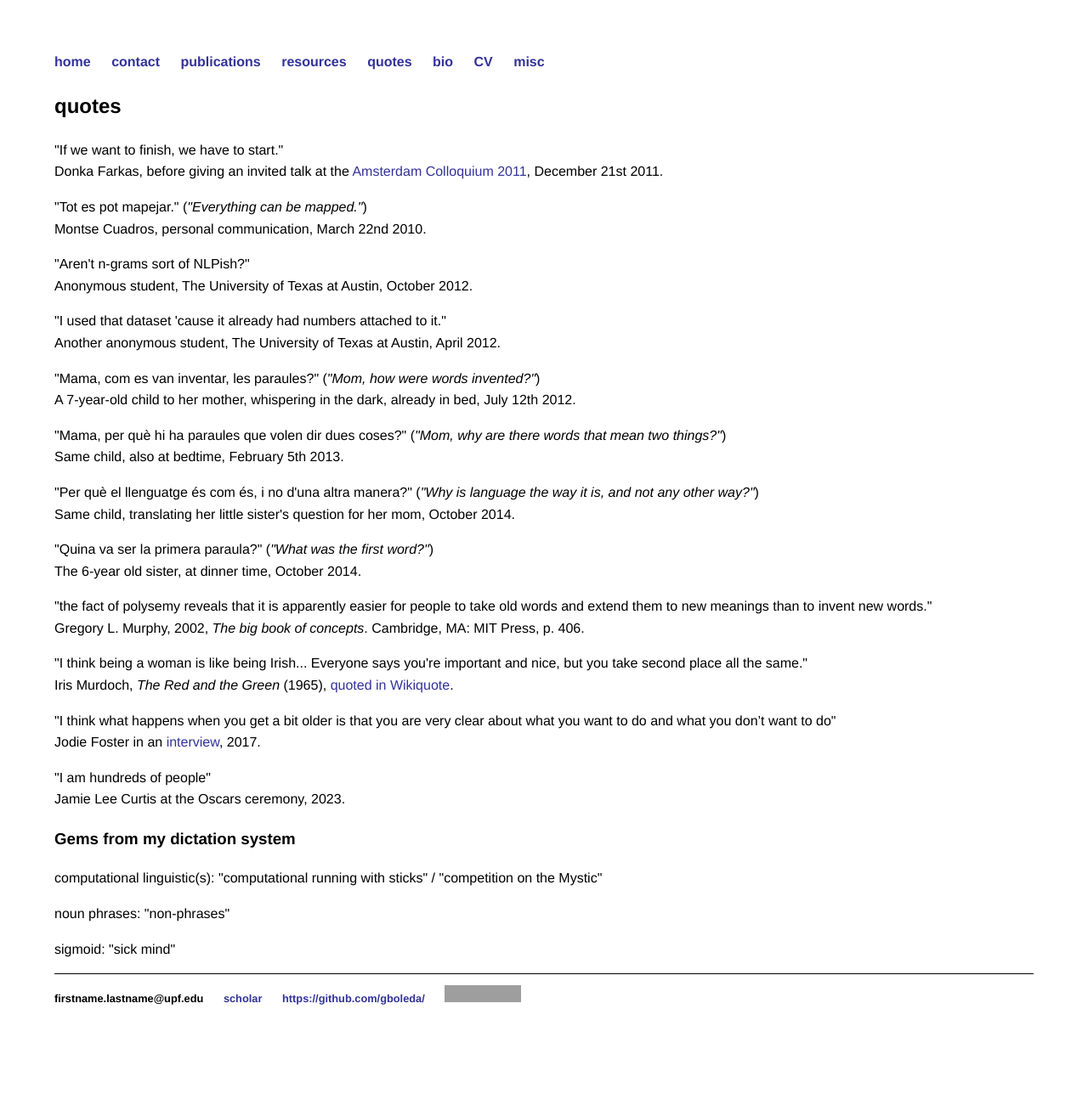
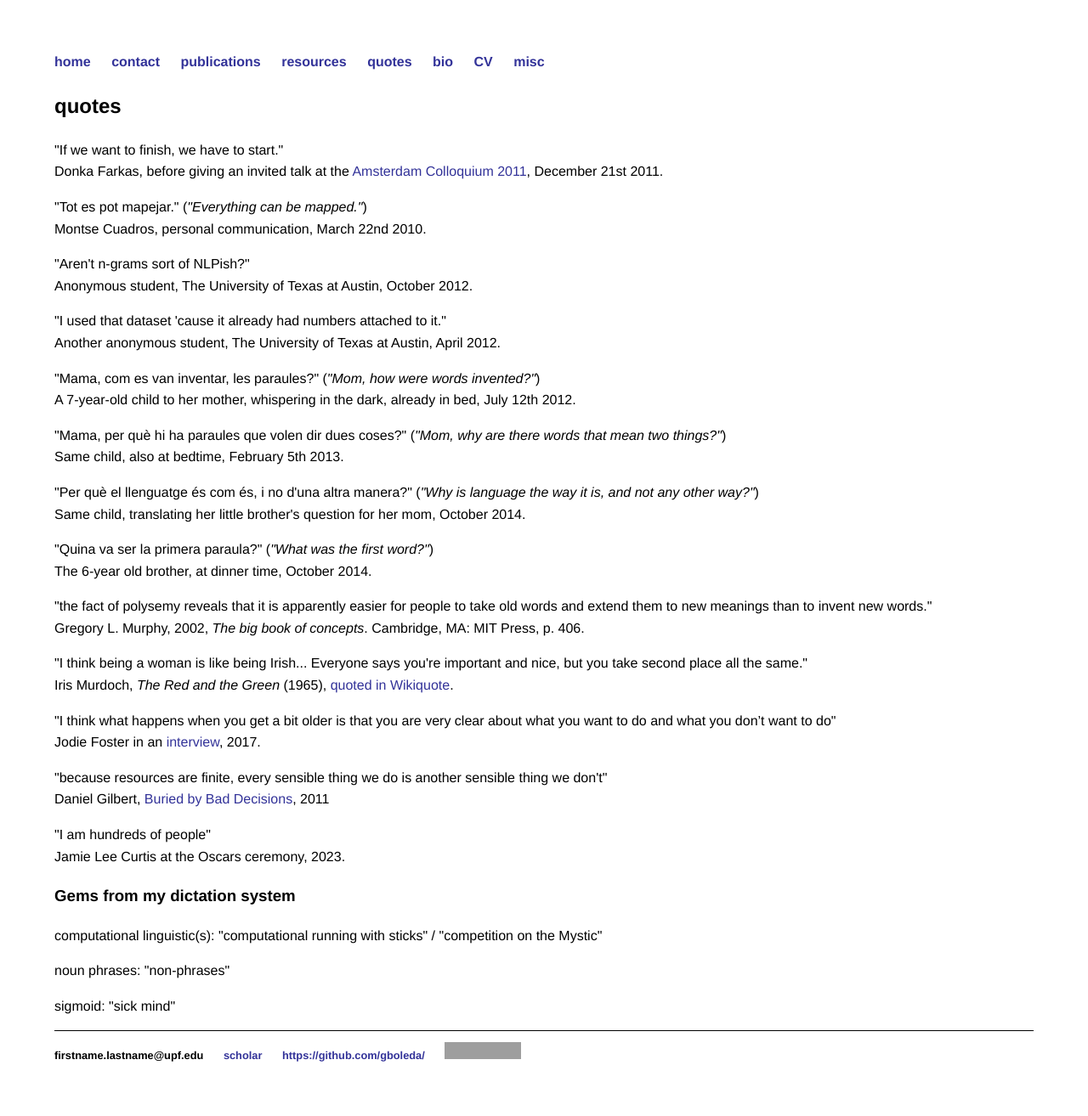
Before and after one commit to gboleda/gboleda.github.io, a Jekyll site: the page built from quotes.html, in a window 1280 px wide. Shown: the whole page at 85% size. Built offline with Jekyll 4.4.1, drawn with Linux system fonts in a browser that asks for light colours; before the commit the page ends 1246 px from its top, so only the background shows below that; grey boxes are pictures that could not be loaded.

Commit message:
small changes

```diff
--- a/quotes.html
+++ b/quotes.html
@@ -32,11 +32,11 @@ Montse Cuadros, personal communication, March 22nd 2010.
 </p>
 
 <p>"Per què el llenguatge és com és, i no d'una altra manera?" (<i>"Why is language the way it is, and not any other way?"</i>)<br>
-  Same child, translating her little sister's question for her mom, October 2014.
+  Same child, translating her little brother's question for her mom, October 2014.
 </p>
 
 <p>"Quina va ser la primera paraula?" (<i>"What was the first word?"</i>)<br>
-  The 6-year old sister, at dinner time, October 2014.
+  The 6-year old brother, at dinner time, October 2014.
 </p>
 
 <p>
@@ -54,6 +54,11 @@ Gregory L. Murphy, 2002, <i>The big book of concepts</i>.  Cambridge, MA: MIT Pr
   Jodie Foster in an <a href="https://www.theguardian.com/film/2017/dec/10/jodie-foster-i-make-movies-to-figure-out-who-i-am">interview</a>, 2017.
 </p>
 
+<p>
+  "because resources are finite, every sensible thing we do is another sensible thing we don't"<br>
+  Daniel Gilbert,  <a href="https://www.nature.com/articles/474275a">Buried by Bad Decisions</a>, 2011
+</p>
+
 <p>"I am hundreds of people"<br>
 Jamie Lee Curtis at the Oscars ceremony, 2023.
 </p>
```
Also changed, not shown: pubs/index.html (+4 -4 lines).
